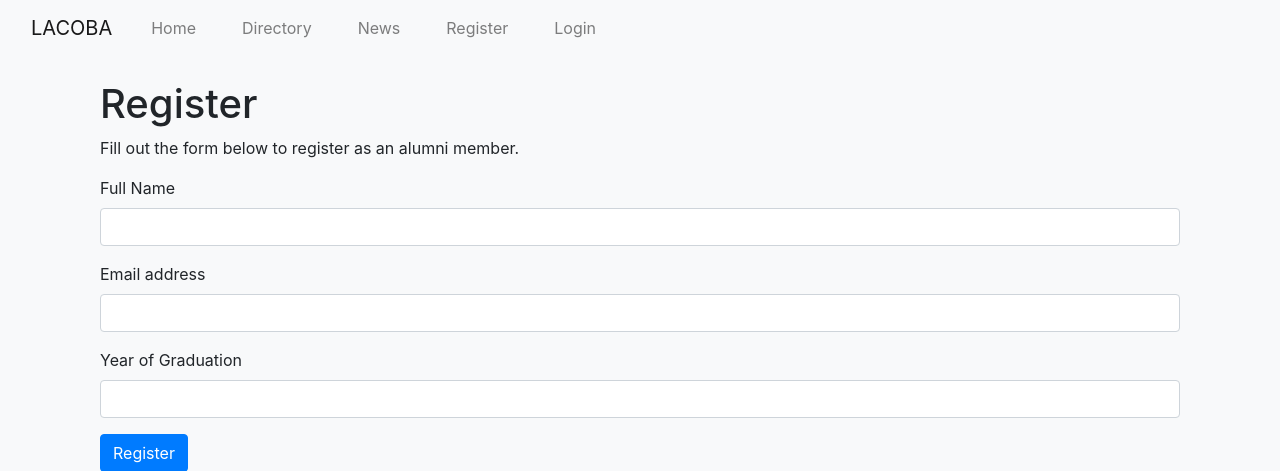
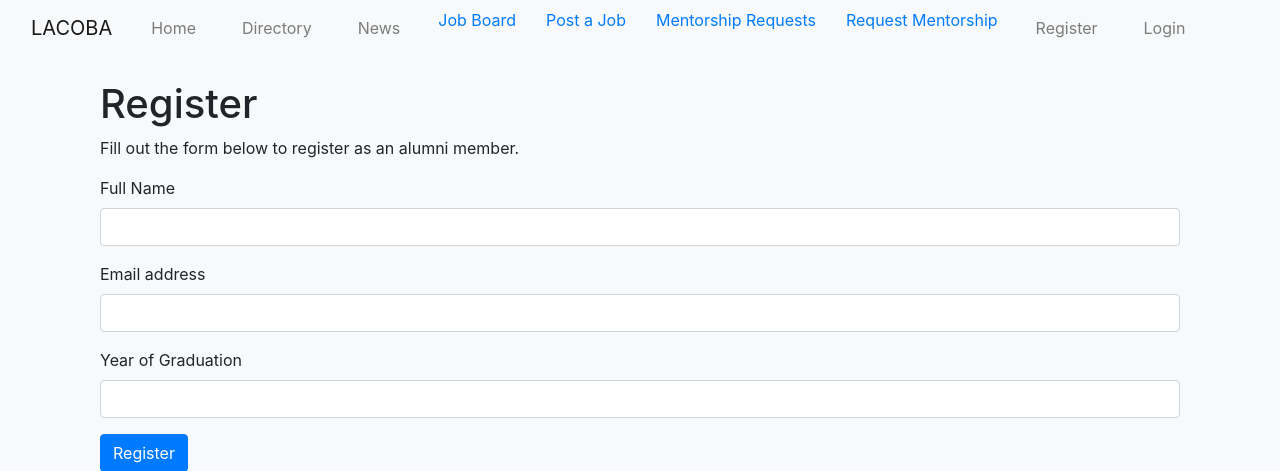
Before and after one commit to Rwotomiya/Alumni-Website, a Django app: page /register/ in a window 1280 px wide. Shown: the top 471 px of the page. Run offline with Django 5.2, Linux system fonts and the light colour scheme; some libraries are stand-ins or nearby versions.

Commit message:
Add job posting and mentorship request features with corresponding templates and forms

```diff
--- a/alumni_website/core/admin.py
+++ b/alumni_website/core/admin.py
@@ -1,9 +1,11 @@
 from django.contrib import admin
 from django.contrib.admin import AdminSite
-from .models import Profile
+from .models import Profile, JobPosting, MentorshipRequest
 # Register your models here.
 admin.site.register(Profile)
 
 admin.site.site_header = "LACOBA Administration"
 admin.site.site_title = "LOCABA Admin Portal"
 admin.site.index_title = "Welcome to LACOBA Admin"
+admin.site.register(JobPosting)
+admin.site.register(MentorshipRequest)
--- a/alumni_website/core/forms.py
+++ b/alumni_website/core/forms.py
@@ -1,7 +1,17 @@
 from django import forms
 from django.contrib.auth.models import User
 from django.contrib.auth.forms import UserCreationForm
+from .models import JobPosting, MentorshipRequest
 
+class JobPostingForm(forms.ModelForm):
+    class Meta:
+        model = JobPosting
+        fields = ['title', 'company_name', 'location', 'job_type', 'description', 'application_link']
+
+class MentorshipRequestForm(forms.ModelForm):
+    class Meta:
+        model = MentorshipRequest
+        fields = ['field_of_interest', 'details']
 class UserRegisterForm(UserCreationForm):
     email = forms.EmailField()
 
--- a/alumni_website/core/templates/core/base.html
+++ b/alumni_website/core/templates/core/base.html
@@ -27,6 +27,18 @@
                 <li class="nav-item">
                     <a class="nav-link" href="{% url 'news' %}">News</a>
                 </li>
+                <li>
+                    <a href="{% url 'job_postings' %}">Job Board</a>
+                </li>
+                <li>
+                    <a href="{% url 'post_job' %}">Post a Job</a>
+                </li>
+                <li>
+                    <a href="{% url 'mentorship_requests' %}">Mentorship Requests</a>
+                </li>
+                <li>
+                    <a href="{% url 'request_mentorship' %}">Request Mentorship</a>
+                </li>
                 <li class="nav-item">
                     <a class="nav-link" href="{% url 'register' %}">Register</a>
                 </li>
--- /dev/null
+++ b/alumni_website/core/templates/jobs/post_job.html
@@ -0,0 +1,6 @@
+<h1>Post a Job Opportunity</h1>
+<form method="POST">
+    {% csrf_token %}
+    {{ form.as_p }}
+    <button type="submit">Post Job</button>
+</form>
--- /dev/null
+++ b/alumni_website/core/templates/mentorship/request_mentorship.html
@@ -0,0 +1,6 @@
+<h1>Request Mentorship</h1>
+<form method="POST">
+    {% csrf_token %}
+    {{ form.as_p }}
+    <button type="submit">Request Mentorship</button>
+</form>
--- a/alumni_website/core/urls.py
+++ b/alumni_website/core/urls.py
@@ -7,4 +7,10 @@ urlpatterns = [
     path('profile/', views.profile, name='profile'),
     path('register/', views.register, name='register'),  # Registration page
     path('news/', views.news_list, name='news'),
+    path('jobs/', views.job_postings, name='job_postings'),
+    path('jobs/<int:pk>/', views.job_details, name='job_details'),
+    path('jobs/post/', views.post_job, name='post_job'),
+    path('mentorship/', views.mentorship_requests, name='mentorship_requests'),
+    path('mentorship/request/', views.request_mentorship, name='request_mentorship'),
+
 ]
--- a/alumni_website/core/views.py
+++ b/alumni_website/core/views.py
@@ -1,9 +1,9 @@
-from django.shortcuts import render, redirect
+from django.shortcuts import render, redirect, get_object_or_404
 from django.contrib.auth.decorators import login_required
-from .models import Profile
+from .models import Profile, JobPosting, MentorshipRequest
 from django.contrib.auth import login
 from django.contrib import messages
-from .forms import UserRegisterForm
+from .forms import UserRegisterForm,JobPostingForm, MentorshipRequestForm
 from django.db.models import Q
 from .models import NewsPost
 
@@ -44,3 +44,43 @@ def alumni_directory(request):
 
 def homepage(request):
     return render(request, 'core/homepage.html')
+
+def job_postings(request):
+    jobs = JobPosting.objects.all().order_by('-posted_on')
+    return render(request, 'jobs/job_postings.html', {'jobs': jobs})
+
+def job_details(request, pk):
+    job = get_object_or_404(JobPosting, pk=pk)
+    return render(request, 'jobs/job_details.html', {'job': job})
+
+def mentorship_requests(request):
+    requests = MentorshipRequest.objects.all().order_by('-requested_on')
+    return render(request, 'mentorship/requests.html', {'requests': requests})
+
+# Job Posting Form View
+@login_required
+def post_job(request):
+    if request.method == 'POST':
+        form = JobPostingForm(request.POST)
+        if form.is_valid():
+            job = form.save(commit=False)
+            job.posted_by = request.user  # Assign the current user as the poster
+            job.save()
+            return redirect('job_postings')  # Redirect to the job postings page
+    else:
+        form = JobPostingForm()
+    return render(request, 'jobs/post_job.html', {'form': form})
+
+# Mentorship Request Form View
+@login_required
+def request_mentorship(request):
+    if request.method == 'POST':
+        form = MentorshipRequestForm(request.POST)
+        if form.is_valid():
+            mentorship = form.save(commit=False)
+            mentorship.requested_by = request.user  # Assign the current user as the requester
+            mentorship.save()
+            return redirect('mentorship_requests')  # Redirect to the mentorship requests page
+    else:
+        form = MentorshipRequestForm()
+    return render(request, 'mentorship/request_mentorship.html', {'form': form})
```
Also changed, not shown: alumni_website/core/models.py (+24 -0 lines), alumni_website/core/templates/jobs/job_details.html (added, +7 -0 lines), alumni_website/core/templates/jobs/job_postings.html (added, +10 -0 lines), alumni_website/core/templates/mentorship/requests.html (added, +10 -0 lines), alumni_website/core/migrations/0003_jobposting_mentorshiprequest.py (added), alumni_website/db.sqlite3.
